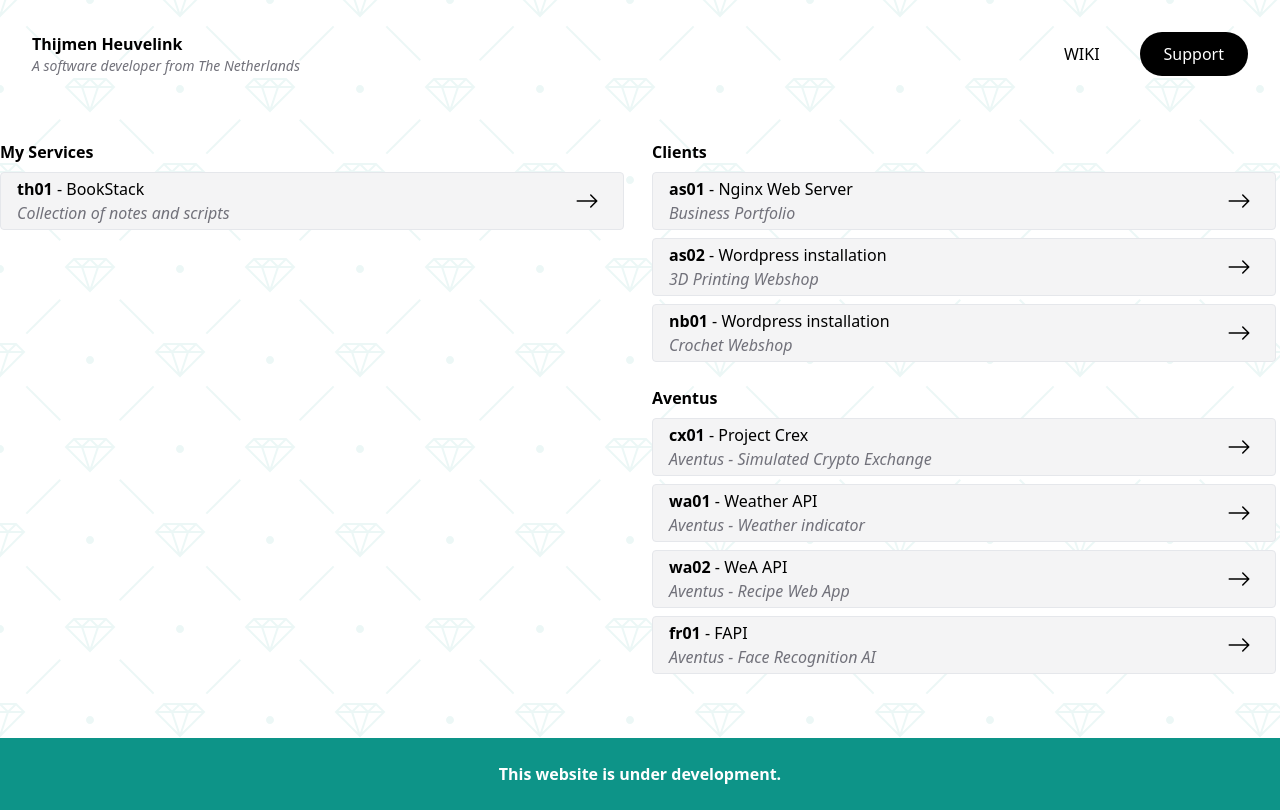
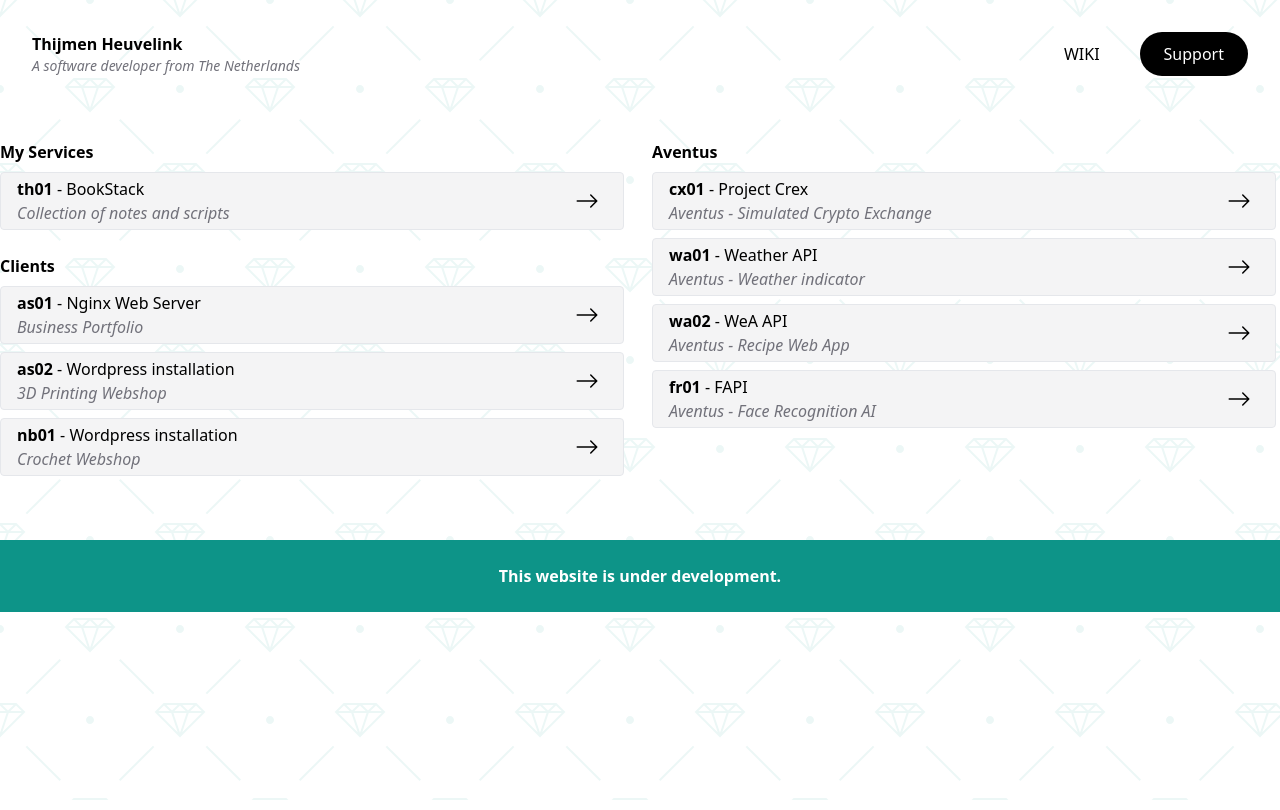
Before and after one commit to ThijmenGThN/ThijmenHeuvelink.nl, a Next.js app: page / in a window 1280 px wide. Built offline with nearby package versions, Linux system fonts and the light colour scheme.

Commit message:
Moved clients to left pane

```diff
--- a/pages/index.jsx
+++ b/pages/index.jsx
@@ -7,16 +7,13 @@
       <NavBar />
 
       <div className="container mx-auto grid sm:grid-cols-2 gap-6 justify-center">
-        <div>
+        <div className="grid gap-6">
           <Hosting
             name="My Services"
             hosted={[
               { tag: "th01", name: "BookStack", description: "Collection of notes and scripts", link: "https://wiki.thijmenheuvelink.nl"},
             ]}
           />
-        </div>
-
-        <div className="grid gap-6">
           <Hosting
             name="Clients"
             hosted={[
@@ -25,7 +22,9 @@
               { tag: "nb01", name: "Wordpress installation", description: "Crochet Webshop", link: "https://nb01.thijmenheuvelink.nl"},
             ]}
           />
+        </div>
 
+        <div className="grid gap-6">
           <Hosting
             name="Aventus"
             hosted={[
```
